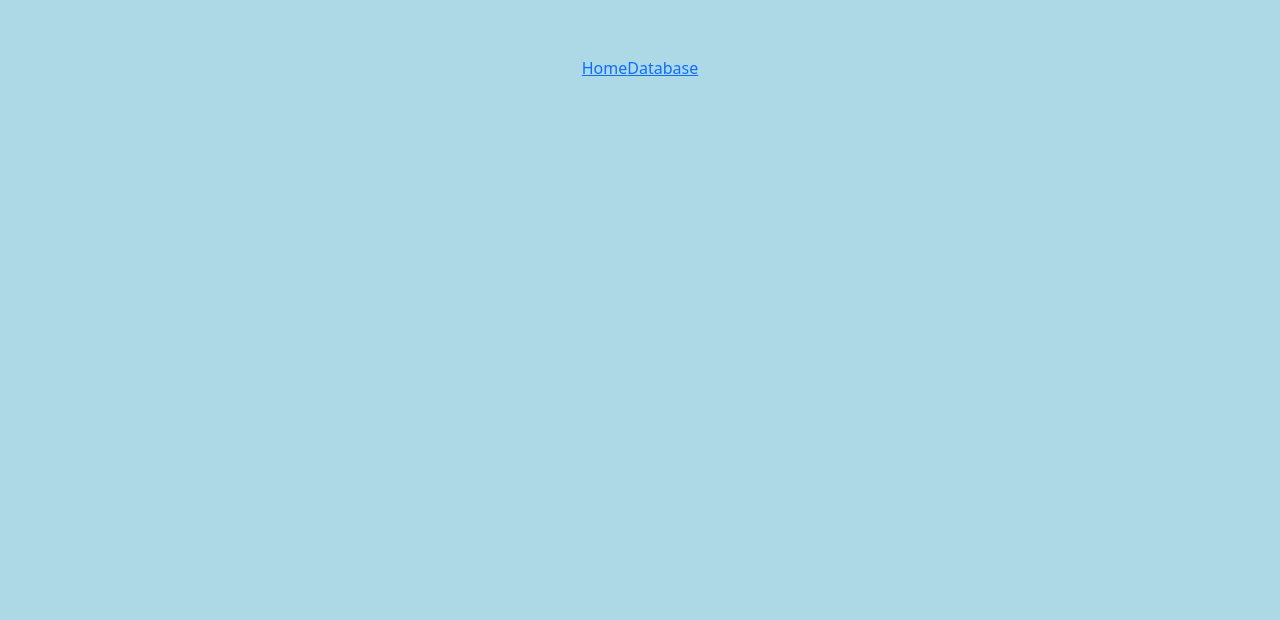
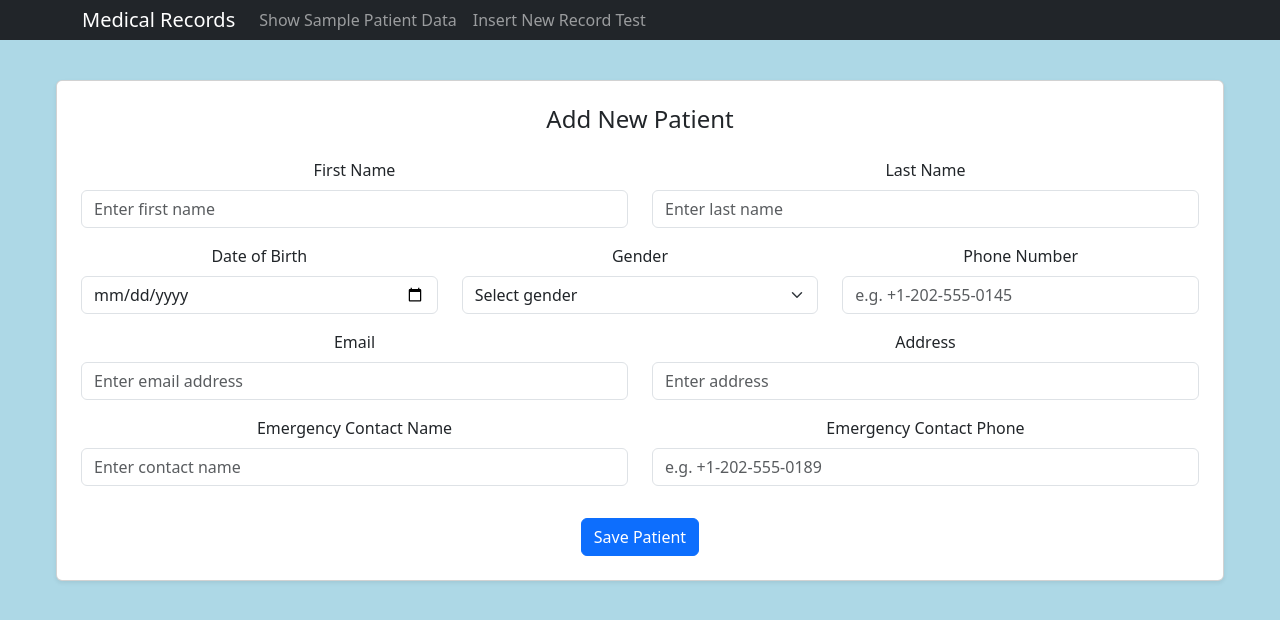
Before and after one commit to melanieballard/medical-records-swe, a React (Vite) app in the folder medical-records/: page /patients in a window 1280 px wide. Before the commit this address had no page. Shown: the top 620 px of the page. Built offline with nearby package versions, Linux system fonts and the light colour scheme.

Commit message:
test get and post methods for DB, tables created

```diff
--- a/medical-records/src/App.jsx
+++ b/medical-records/src/App.jsx
@@ -1,20 +1,19 @@
 import React from "react";
 import { BrowserRouter as Router, Routes, Route, Link } from "react-router-dom";
+import AppNavbar from "./components/Navbar";
 import Home from "./components/Home";
 import Database from "./components/Database";
+import NewPatient from "./components/NewPatient";
 
 export default function App() {
   return (
     <Router>
+      <AppNavbar />
       <div className="p-4">
-        <nav className="mb-4 space-x-4">
-          <Link to="/">Home</Link>
-          <Link to="/data">Database</Link>
-        </nav>
-
         <Routes>
           <Route path="/" element={<Home />} />
           <Route path="/data" element={<Database />} />
+          <Route path="/patients" element={<NewPatient />} />
         </Routes>
       </div>
     </Router>
--- a/medical-records/src/components/Database.jsx
+++ b/medical-records/src/components/Database.jsx
@@ -5,6 +5,7 @@ export default function Database() {
   const [data, setData] = useState([]);
   const [loading, setLoading] = useState(true);
 
+  // get data from backend cgi
   useEffect(() => {
     fetch("/~mballard7/medical-records-swe/medical-records/cgi-bin/connectDB.cgi", { method: "GET" })
       .then((res) => res.json())
@@ -25,7 +26,7 @@ export default function Database() {
 
   return (
     <div className="p-4">
-      <h2>Doctors Data</h2>
+      <h2>Patients Data</h2>
       <table border="1" cellPadding="5">
         <thead>
           <tr>
--- /dev/null
+++ b/medical-records/src/components/Navbar.jsx
@@ -0,0 +1,19 @@
+import { Navbar, Nav, Container } from "react-bootstrap";
+import { Link } from "react-router-dom";
+
+export default function AppNavbar() {
+  return (
+    <Navbar bg="dark" variant="dark" expand="lg" className="w-100 m-0 p-0 fixed-top">
+      <Container>
+        <Navbar.Brand as={Link} to="/">Medical Records</Navbar.Brand>
+        <Navbar.Toggle aria-controls="basic-navbar-nav" />
+        <Navbar.Collapse id="basic-navbar-nav">
+          <Nav className="me-auto">
+            <Nav.Link as={Link} to="/data">Show Sample Patient Data</Nav.Link>
+            <Nav.Link as={Link} to="/patients">Insert New Record Test</Nav.Link>
+          </Nav>
+        </Navbar.Collapse>
+      </Container>
+    </Navbar>
+  );
+}
--- /dev/null
+++ b/medical-records/src/components/NewPatient.jsx
@@ -0,0 +1,183 @@
+import { useState } from "react";
+import { Form, Button, Row, Col, Card } from "react-bootstrap";
+
+// Function to add a new patient
+export default function NewPatient({ onSubmit }) {
+
+  // state to hold form data
+  const [formData, setFormData] = useState({
+    first_name: "",
+    last_name: "",
+    date_of_birth: "",
+    gender: "",
+    phone_number: "",
+    email: "",
+    address: "",
+    emergency_contact_name: "",
+    emergency_contact_phone: "",
+  });
+
+  // set states as data inputted
+  const handleChange = (e) => {
+    const { name, value } = e.target;
+    setFormData({ ...formData, [name]: value });
+  };
+
+  // on submit...
+  const handleSubmit = async (e) => {
+    e.preventDefault();
+
+    // contact backend with post request
+    const response = await fetch("/~mballard7/medical-records-swe/medical-records/cgi-bin/addPatient.cgi", {
+      method: "POST",
+      headers: { "Content-Type": "application/json" },
+      body: JSON.stringify(formData),
+    });
+
+    // await response and get status
+    const data = await response.json();
+    console.log("Server response:", data);
+  };
+
+  // React form
+  return (
+    <Card className="shadow-sm p-4 mt-4">
+      <h4 className="mb-4">Add New Patient</h4>
+
+      <Form onSubmit={handleSubmit}>
+        <Row className="mb-3">
+          <Col md={6}>
+            <Form.Group controlId="firstName">
+              <Form.Label>First Name</Form.Label>
+              <Form.Control
+                type="text"
+                name="first_name"
+                value={formData.first_name}
+                onChange={handleChange}
+                required
+                placeholder="Enter first name"
+              />
+            </Form.Group>
+          </Col>
+
+          <Col md={6}>
+            <Form.Group controlId="lastName">
+              <Form.Label>Last Name</Form.Label>
+              <Form.Control
+                type="text"
+                name="last_name"
+                value={formData.last_name}
+                onChange={handleChange}
+                required
+                placeholder="Enter last name"
+              />
+            </Form.Group>
+          </Col>
+        </Row>
+
+        <Row className="mb-3">
+          <Col md={4}>
+            <Form.Group controlId="dob">
+              <Form.Label>Date of Birth</Form.Label>
+              <Form.Control
+                type="date"
+                name="date_of_birth"
+                value={formData.date_of_birth}
+                onChange={handleChange}
+              />
+            </Form.Group>
+          </Col>
+
+          <Col md={4}>
+            <Form.Group controlId="gender">
+              <Form.Label>Gender</Form.Label>
+              <Form.Select
+                name="gender"
+                value={formData.gender}
+                onChange={handleChange}
+              >
+                <option value="">Select gender</option>
+                <option value="male">Male</option>
+                <option value="female">Female</option>
+                <option value="other">Other</option>
+              </Form.Select>
+            </Form.Group>
+          </Col>
+
+          <Col md={4}>
+            <Form.Group controlId="phone">
+              <Form.Label>Phone Number</Form.Label>
+              <Form.Control
+                type="text"
+                name="phone_number"
+                value={formData.phone_number}
+                onChange={handleChange}
+                placeholder="e.g. +1-202-555-0145"
+              />
+            </Form.Group>
+          </Col>
+        </Row>
+
+        <Row className="mb-3">
+          <Col md={6}>
+            <Form.Group controlId="email">
+              <Form.Label>Email</Form.Label>
+              <Form.Control
+                type="email"
+                name="email"
+                value={formData.email}
+                onChange={handleChange}
+                placeholder="Enter email address"
+              />
+            </Form.Group>
+          </Col>
+
+          <Col md={6}>
+            <Form.Group controlId="address">
+              <Form.Label>Address</Form.Label>
+              <Form.Control
+                type="text"
+                name="address"
+                value={formData.address}
+                onChange={handleChange}
+                placeholder="Enter address"
+              />
+            </Form.Group>
+          </Col>
+        </Row>
+
+        <Row className="mb-3">
+          <Col md={6}>
+            <Form.Group controlId="emergencyContactName">
+              <Form.Label>Emergency Contact Name</Form.Label>
+              <Form.Control
+                type="text"
+                name="emergency_contact_name"
+                value={formData.emergency_contact_name}
+                onChange={handleChange}
+                placeholder="Enter contact name"
+              />
+            </Form.Group>
+          </Col>
+
+          <Col md={6}>
+            <Form.Group controlId="emergencyContactPhone">
+              <Form.Label>Emergency Contact Phone</Form.Label>
+              <Form.Control
+                type="text"
+                name="emergency_contact_phone"
+                value={formData.emergency_contact_phone}
+                onChange={handleChange}
+                placeholder="e.g. +1-202-555-0189"
+              />
+            </Form.Group>
+          </Col>
+        </Row>
+
+        <Button variant="primary" type="submit" className="mt-3">
+          Save Patient
+        </Button>
+      </Form>
+    </Card>
+  );
+}
```
Also changed, not shown: 2 other files (tests, documents, lock files or other folders).
